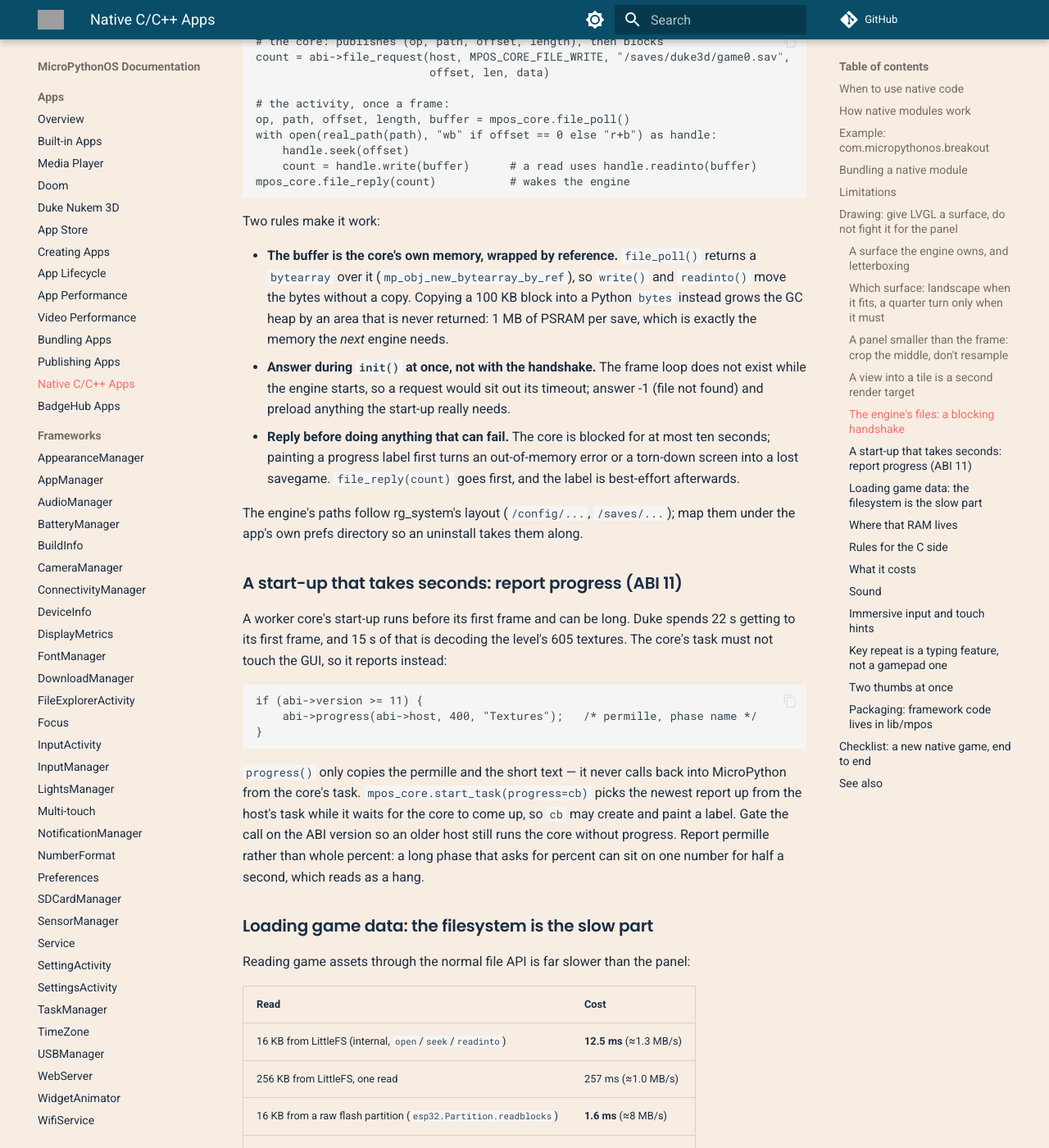
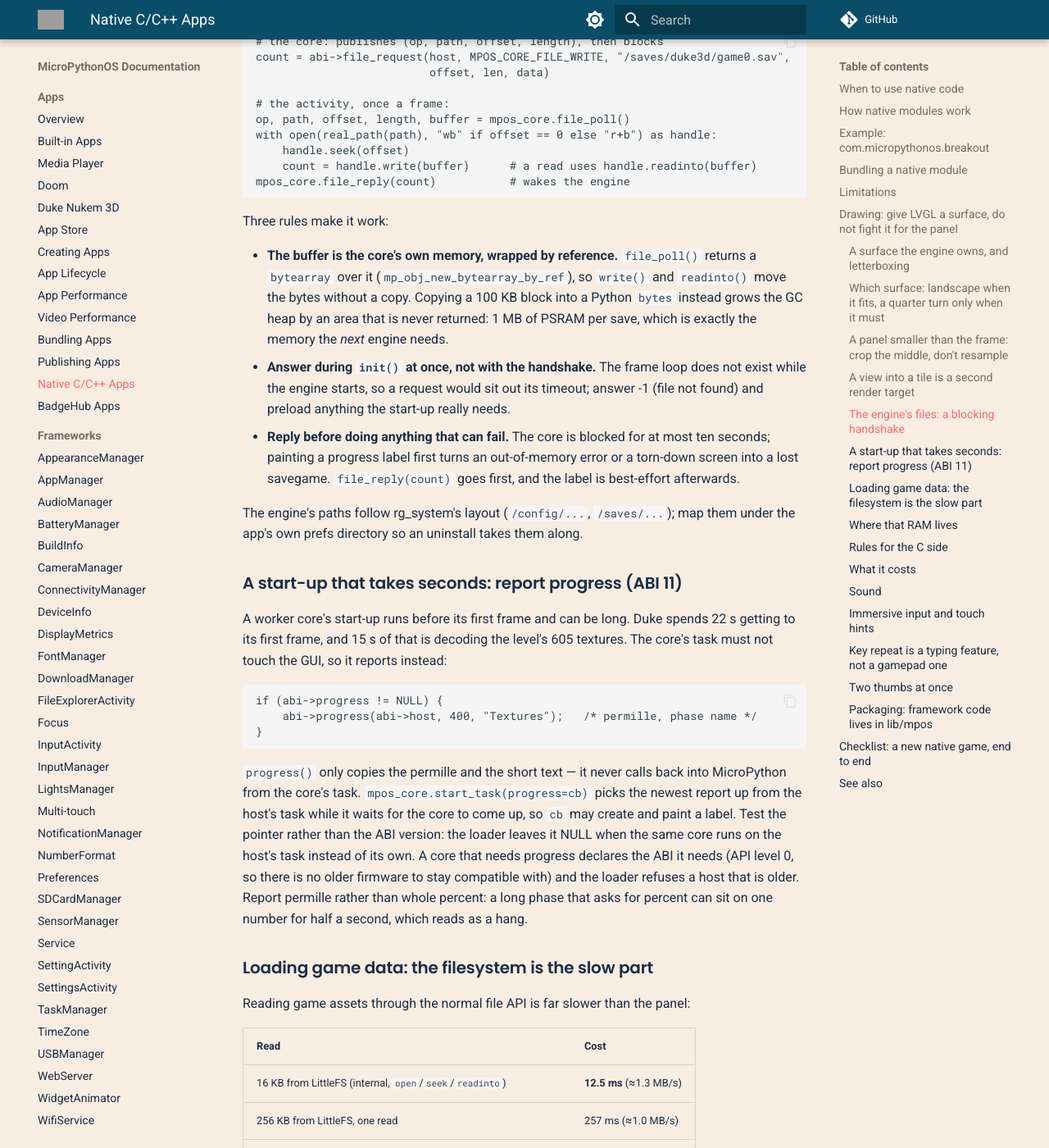
Before and after one commit to MicroPythonOS/docs, an MkDocs documentation site: the page built from docs/apps/native-apps.md, in a window 1280 px wide and 1400 px high, scrolled down 5928 px. Shown: the whole window at 82% size. Built offline with MkDocs 1.6.1 and Material for MkDocs 9.7.7, drawn with Linux system fonts in a browser that asks for light colours; comment, search, counter and statistics services are not loaded; grey boxes are pictures that could not be loaded.

Commit message:
docs: no compatibility path for an older core ABI
The framework API is not frozen (API level 0), so the pages should not promise
a friendly message or a fallback for a firmware older than the core: a core
declares the ABI it needs, the loader refuses an older host, and the shipped
app simply requires ABI 11.

While here, the ABI 11 example tests abi->progress for NULL — that is what
differs between the worker task and the host's own task — rather than the
version, and the file handshake has three rules now, not two.

````diff
--- a/docs/apps/native-apps.md
+++ b/docs/apps/native-apps.md
@@ -272,7 +272,7 @@ with open(real_path(path), "wb" if offset == 0 else "r+b") as handle:
 mpos_core.file_reply(count)           # wakes the engine
 ```
 
-Two rules make it work:
+Three rules make it work:
 
 - **The buffer is the core's own memory, wrapped by reference.** `file_poll()`
   returns a `bytearray` over it (`mp_obj_new_bytearray_by_ref`), so `write()`
@@ -297,7 +297,7 @@ spends 22 s getting to its first frame, and 15 s of that is decoding the level's
 605 textures. The core's task must not touch the GUI, so it reports instead:
 
 ```c
-if (abi->version >= 11) {
+if (abi->progress != NULL) {
     abi->progress(abi->host, 400, "Textures");   /* permille, phase name */
 }
 ```
@@ -305,10 +305,13 @@ if (abi->version >= 11) {
 `progress()` only copies the permille and the short text — it never calls back
 into MicroPython from the core's task. `mpos_core.start_task(progress=cb)`
 picks the newest report up from the host's task while it waits for the core to
-come up, so `cb` may create and paint a label. Gate the call on the ABI version
-so an older host still runs the core without progress. Report permille rather
-than whole percent: a long phase that asks for percent can sit on one number
-for half a second, which reads as a hang.
+come up, so `cb` may create and paint a label. Test the pointer rather than the
+ABI version: the loader leaves it NULL when the same core runs on the host's
+task instead of its own. A core that needs progress declares the ABI it needs
+(API level 0, so there is no older firmware to stay compatible with) and the
+loader refuses a host that is older. Report permille rather than whole percent:
+a long phase that asks for percent can sit on one number for half a second,
+which reads as a hang.
 
 ### Loading game data: the filesystem is the slow part
 
````
Also changed, not shown: docs/apps/duke3d.md (+8 -6 lines).
